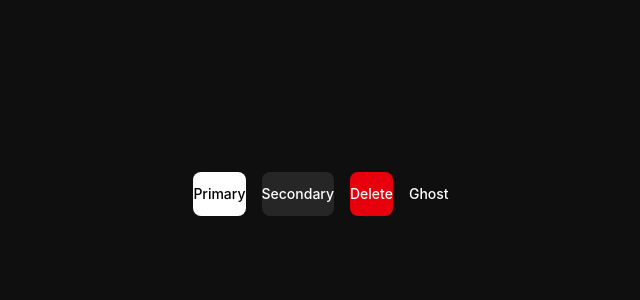
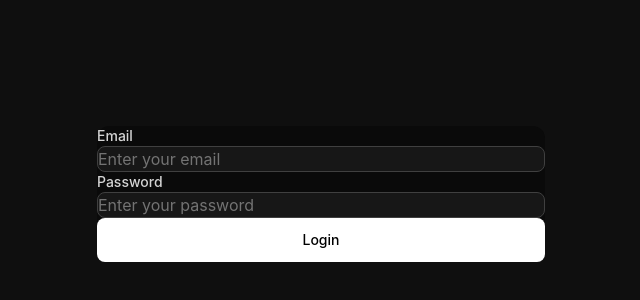
Before and after one commit to mananpatel17106-web/Streamix-Frontend, a React (Vite) app: page / in a window 1280 px wide. Shown: the part 206-506 px from the top of the page, without its empty margins (319-959 px from the left). Built offline with nearby package versions, Linux system fonts and the light colour scheme.

Commit message:
Create reusable Input component

```diff
--- a/src/App.jsx
+++ b/src/App.jsx
@@ -1,21 +1,26 @@
 import Button from "./components/ui/Button";
+import Input from "./components/ui/Input";
 
 function App() {
   return (
-    <div className="flex min-h-screen items-center justify-center gap-4 bg-[#0f0f0f]">
-      <Button>Primary</Button>
+    <div className="flex min-h-screen items-center justify-center bg-[#0f0f0f]">
+      <div className="w-full max-w-md space-y-5 rounded-xl bg-neutral-950 p-8">
+        <Input
+          label="Email"
+          type="email"
+          placeholder="Enter your email"
+        />
 
-      <Button variant="secondary">
-        Secondary
-      </Button>
+        <Input
+          label="Password"
+          type="password"
+          placeholder="Enter your password"
+        />
 
-      <Button variant="danger">
-        Delete
-      </Button>
-
-      <Button variant="ghost">
-        Ghost
-      </Button>
+        <Button fullWidth>
+          Login
+        </Button>
+      </div>
     </div>
   );
 }
--- a/src/components/ui/Input.jsx
+++ b/src/components/ui/Input.jsx
@@ -0,0 +1,66 @@
+import PropTypes from "prop-types";
+
+const Input = ({
+  label,
+  type = "text",
+  placeholder = "",
+  error = "",
+  disabled = false,
+  className = "",
+  ...props
+}) => {
+  return (
+    <div className="w-full">
+      {label && (
+        <label className="mb-2 block text-sm font-medium text-neutral-300">
+          {label}
+        </label>
+      )}
+
+      <input
+        type={type}
+        placeholder={placeholder}
+        disabled={disabled}
+        className={`
+          w-full
+          rounded-lg
+          border
+          border-neutral-700
+          bg-neutral-900
+          px-4
+          py-3
+          text-white
+          outline-none
+          transition-all
+          duration-200
+          placeholder:text-neutral-500
+          focus:border-white
+          focus:ring-1
+          focus:ring-white
+          disabled:cursor-not-allowed
+          disabled:opacity-60
+          ${error ? "border-red-500 focus:border-red-500 focus:ring-red-500" : ""}
+          ${className}
+        `}
+        {...props}
+      />
+
+      {error && (
+        <p className="mt-1 text-sm text-red-500">
+          {error}
+        </p>
+      )}
+    </div>
+  );
+};
+
+Input.propTypes = {
+  label: PropTypes.string,
+  type: PropTypes.string,
+  placeholder: PropTypes.string,
+  error: PropTypes.string,
+  disabled: PropTypes.bool,
+  className: PropTypes.string,
+};
+
+export default Input;
```
